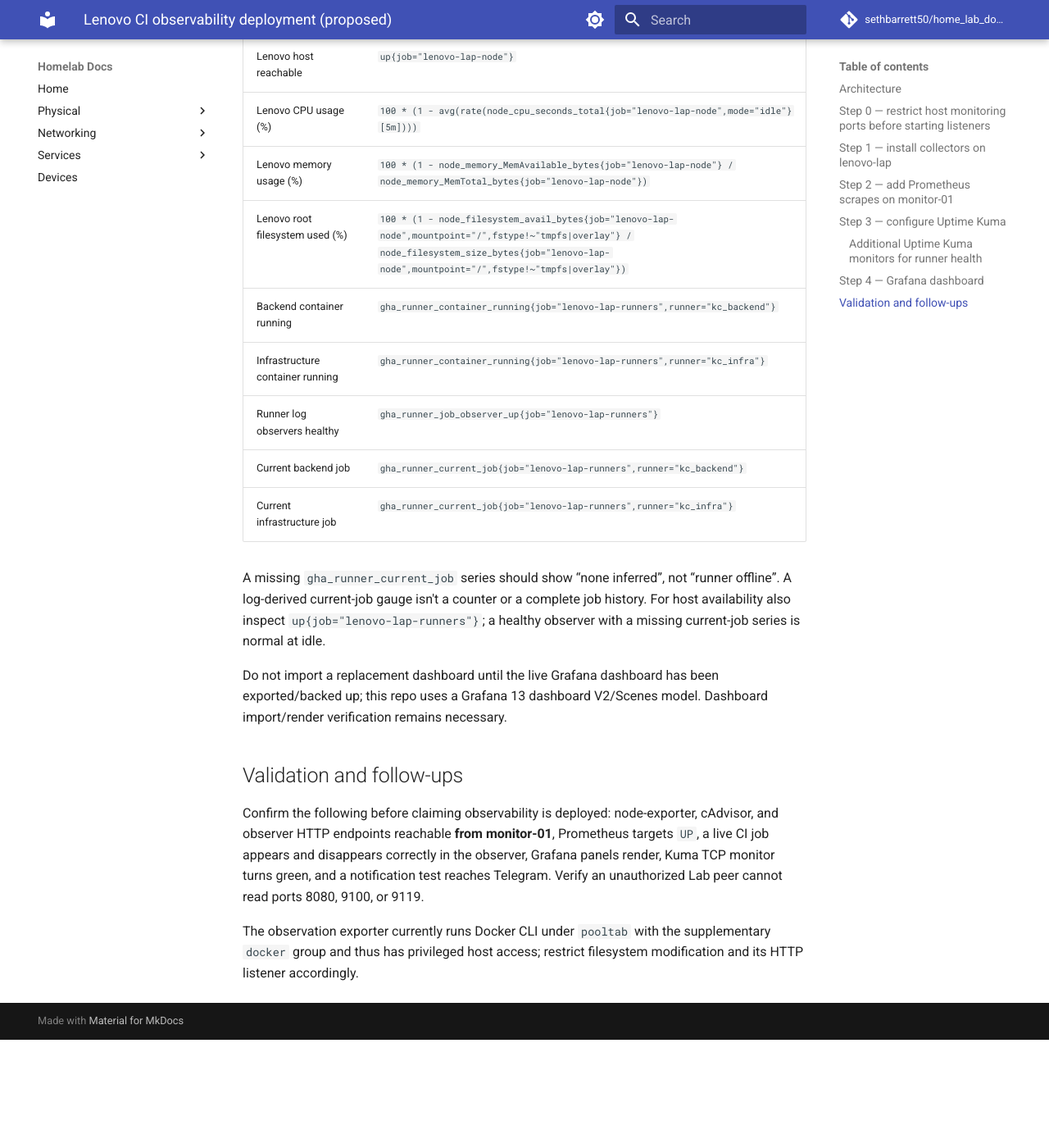
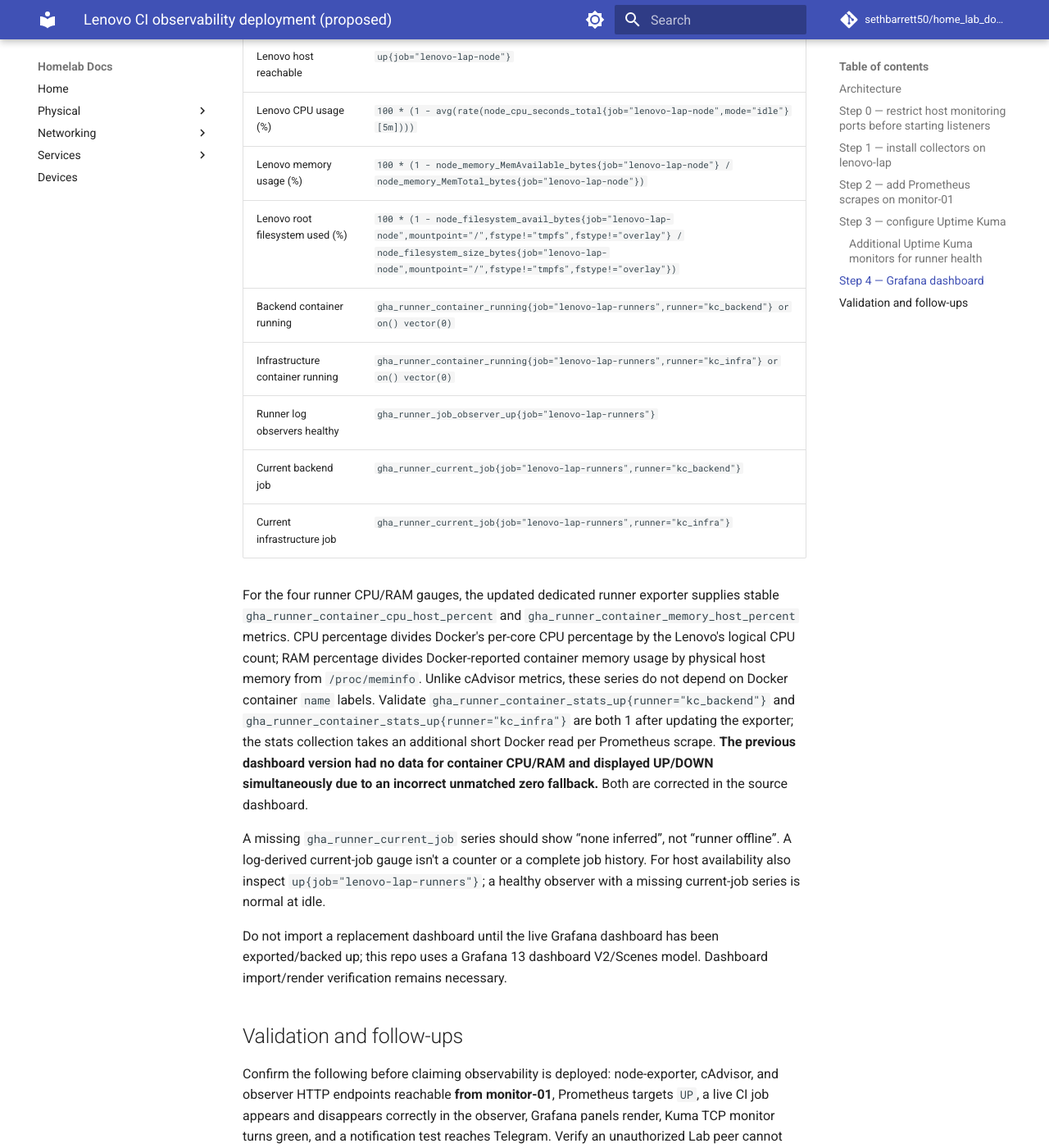
Before and after one commit to sethbarrett50/home_lab_docs, an MkDocs documentation site: the page built from docs/services/lenovo-observability/README.md, in a window 1280 px wide and 1400 px high, scrolled down 4913 px. Shown: the whole window at 82% size. Built offline with MkDocs 1.6.1 and Material for MkDocs 9.7.7, drawn with Linux system fonts in a browser that asks for light colours; comment, search, counter and statistics services are not loaded; before the commit the page ends 6181 px from its top, so only the background shows below that.

Commit message:
fix(docs): repair MD056 lint and document stable host-percent metrics

```diff
--- a/docs/services/lenovo-observability/README.md
+++ b/docs/services/lenovo-observability/README.md
@@ -214,12 +214,26 @@ and reconcile any live-only edits. Representative queries:
 | Lenovo host reachable | `up{job="lenovo-lap-node"}` |
 | Lenovo CPU usage (%) | `100 * (1 - avg(rate(node_cpu_seconds_total{job="lenovo-lap-node",mode="idle"}[5m])))` |
 | Lenovo memory usage (%) | `100 * (1 - node_memory_MemAvailable_bytes{job="lenovo-lap-node"} / node_memory_MemTotal_bytes{job="lenovo-lap-node"})` |
-| Lenovo root filesystem used (%) | `100 * (1 - node_filesystem_avail_bytes{job="lenovo-lap-node",mountpoint="/",fstype!~"tmpfs|overlay"} / node_filesystem_size_bytes{job="lenovo-lap-node",mountpoint="/",fstype!~"tmpfs|overlay"})` |
-| Backend container running | `gha_runner_container_running{job="lenovo-lap-runners",runner="kc_backend"}` |
-| Infrastructure container running | `gha_runner_container_running{job="lenovo-lap-runners",runner="kc_infra"}` |
+| Lenovo root filesystem used (%) | `100 * (1 - node_filesystem_avail_bytes{job="lenovo-lap-node",mountpoint="/",fstype!="tmpfs",fstype!="overlay"} / node_filesystem_size_bytes{job="lenovo-lap-node",mountpoint="/",fstype!="tmpfs",fstype!="overlay"})` |
+| Backend container running | `gha_runner_container_running{job="lenovo-lap-runners",runner="kc_backend"} or on() vector(0)` |
+| Infrastructure container running | `gha_runner_container_running{job="lenovo-lap-runners",runner="kc_infra"} or on() vector(0)` |
 | Runner log observers healthy | `gha_runner_job_observer_up{job="lenovo-lap-runners"}` |
 | Current backend job | `gha_runner_current_job{job="lenovo-lap-runners",runner="kc_backend"}` |
 | Current infrastructure job | `gha_runner_current_job{job="lenovo-lap-runners",runner="kc_infra"}` |
+
+For the four runner CPU/RAM gauges, the updated dedicated runner exporter
+supplies stable `gha_runner_container_cpu_host_percent` and
+`gha_runner_container_memory_host_percent` metrics. CPU percentage divides
+Docker's per-core CPU percentage by the Lenovo's logical CPU count; RAM
+percentage divides Docker-reported container memory usage by physical host
+memory from `/proc/meminfo`. Unlike cAdvisor metrics, these series do not
+depend on Docker container `name` labels. Validate
+`gha_runner_container_stats_up{runner="kc_backend"}` and
+`gha_runner_container_stats_up{runner="kc_infra"}` are both 1 after
+updating the exporter; the stats collection takes an additional short Docker
+read per Prometheus scrape. **The previous dashboard version had no data for
+container CPU/RAM and displayed UP/DOWN simultaneously due to an incorrect
+unmatched zero fallback.** Both are corrected in the source dashboard.
 
 A missing `gha_runner_current_job` series should show “none inferred”,
 not “runner offline”. A log-derived current-job gauge isn't a counter or a
```
